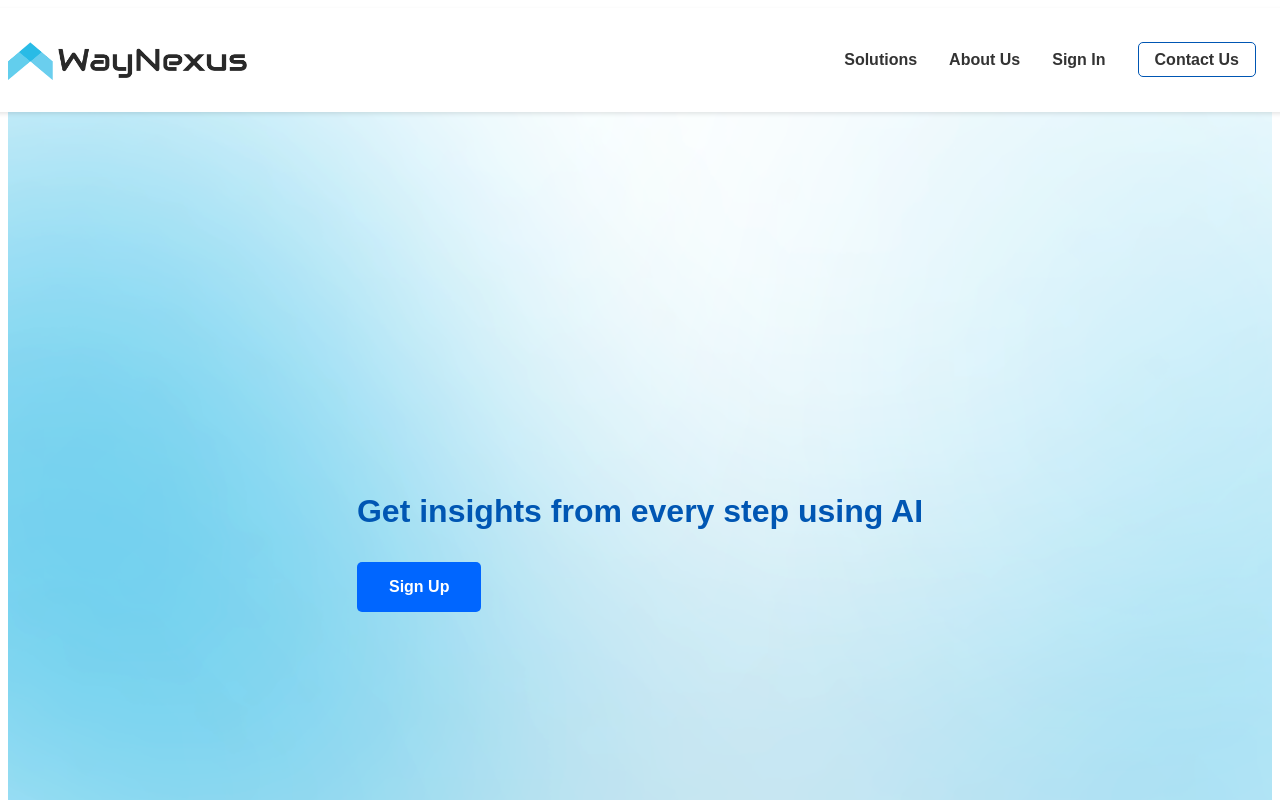
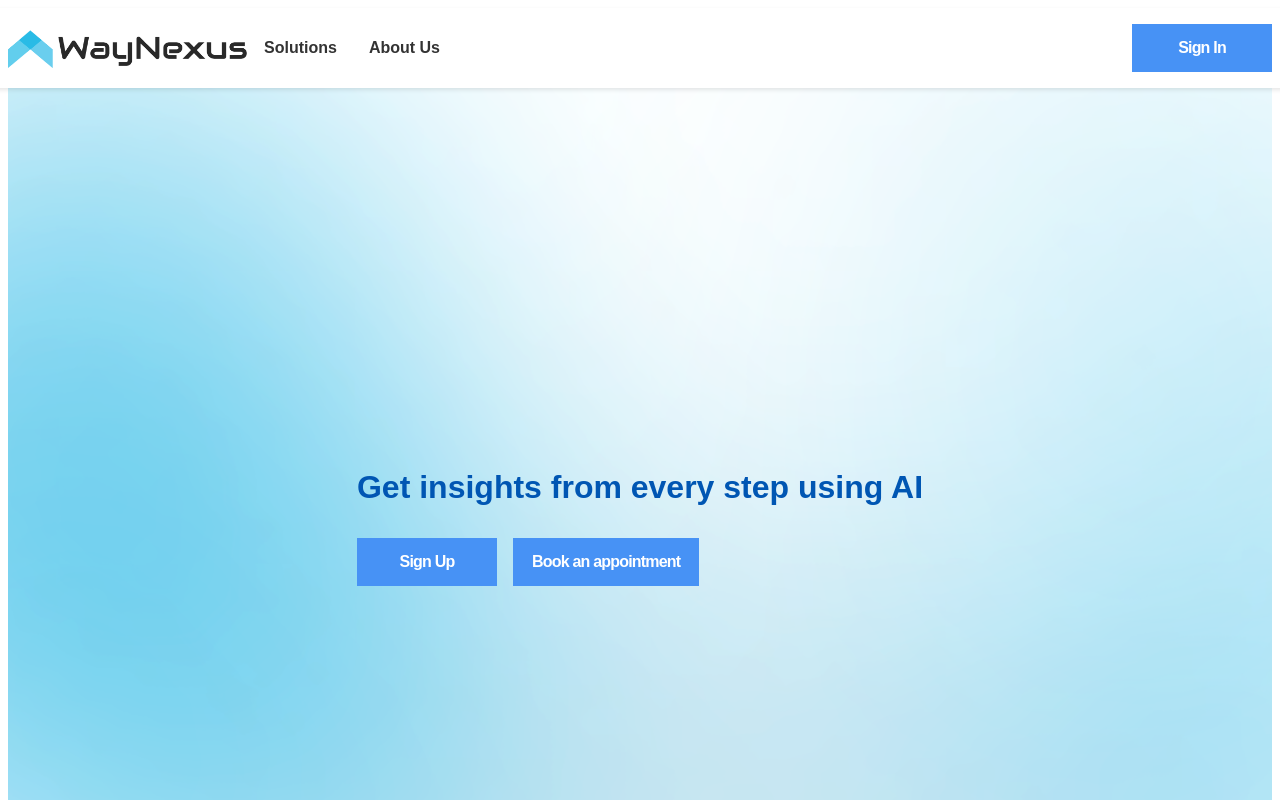
Before and after one commit to WayNexusOrganisation/webapp, a Next.js app: page / in a window 1280 px wide. Shown: the top 800 px of the page. Built offline with nearby package versions, Linux system fonts and the light colour scheme.

Commit message:
updated features

```diff
--- a/pages/index.js
+++ b/pages/index.js
@@ -26,9 +26,9 @@ export default function Home() {
       </Head>
 
       <nav className={styles.navbar}>
+  <div className={styles.leftContent}>
     <Image src="/images/Group 283.png" alt="WayNexus Logo" width={240} height={40} />
     <div className={styles.navLinks}>
-        {/* Wrap the Solutions link and the dropdown content in a div with the navItem class */}
       <div className={styles.navItem}>
         <a href="#solutions" className={styles.navLink}>Solutions</a>
         <div className={styles.dropdownContent}>
@@ -38,28 +38,27 @@ export default function Home() {
           <a href="#optimise">Optimise</a>
         </div>
       </div>
-    {/* Wrap the About Us link and the dropdown content in a div with the navItem class */}
       <div className={styles.navItem}>
         <a href="#about" className={styles.navLink}>About Us</a>
         <div className={styles.dropdownContent}>
           <a href="#about">Learn More</a>
-        <a href="#team">Join Us</a>
+          <a href="#team">Team</a>
         </div>
       </div>
-
-    <a href="/signin" className={styles.navLink}>Sign In</a>
-    <a href="#contact" className={styles.contactUs}>Contact Us</a>
+    </div>
+  </div>
+  <div className={styles.button_7}>
+    <a href="/signin"><button className={styles.button}>Sign In</button></a>
   </div>
 </nav>
-
-
       <main className={styles.main}>
         <h1 className={styles.title}>
           Get insights from every step using AI
         </h1>
 
-        <div className={styles.ctaButtons}>
+        <div className={styles.button_7}>
           <a href="/sign_up"> <button className={styles.button}>Sign Up</button></a>
+          <a href="/book-an-appointment"> <button className={styles.button}>Book an appointment</button></a>
         </div>
       </main>
 
--- a/styles/Home.module.css
+++ b/styles/Home.module.css
@@ -22,16 +22,21 @@
   font-family: Arial, sans-serif;
   animation: backgroundSlide 10s ease-in-out infinite;
 }
-
-
 .navbar {
   display: flex;
   justify-content: space-between;
   align-items: center;
   width: 100%;
-  padding: 2rem 9rem; /* Adjust padding to match the spacing in your design */
+  padding: 1rem 9rem; /* Adjust padding to match the spacing in your design */
   background-color: #ffffff; /* Adjust the navbar background color if needed */
   box-shadow: 0 2px 4px rgba(0, 0, 0, 0.1); /* This adds a subtle shadow to the navbar */
+}
+
+.leftContent {
+  /* This class is for your left-aligned content */
+  display: flex;
+  align-items: center;
+  /* Add any additional styles for this content here */
 }
 
 .navLinks a {
@@ -99,26 +104,89 @@
   background-color: #e8e8e8; /* Slightly darken the item on hover */
 }
 
-.ctaButtons {
+  .button_7{
     display: flex;
     gap: 1rem; /* Adjust the gap between buttons to match your design */
   }
 
-.ctaButtons button {
-  padding: 1rem 2rem;
-  border: none;
-  border-radius: 5px;
+  .button_7 button {
+
+      align-items: center;
+      background-color: #4792F5;
+      border: 2px solid #4792F5;
+      box-sizing: border-box;
+      color: #fff;
       cursor: pointer;
-  font-size: 1rem;
-  font-weight: bold;
-  color: #ffffff;
-  background-color: #0066ff;
-  transition: background-color 0.3s ease;
+      display: inline-flex;
+      fill: #000;
+      font-size: 16px;
+      font-weight: 600;
+      height: 48px;
+      justify-content: center;
+      letter-spacing: -.8px;
+      line-height: 24px;
+      min-width: 140px;
+      outline: 0;
+      padding: 0 17px;
+      text-align: center;
+      text-decoration: none;
+      transition: all .3s;
+      user-select: none;
+      -webkit-user-select: none;
+      touch-action: manipulation;
     }
 
-.ctaButtons button:hover {
-  background-color: #0056b3; /* Adjust the hover color to match your design */
+    .button:focus {
+      color: #171e29;
     }
+
+    .button:hover {
+      background-color: #07101C;
+      border-color: #07101C;
+      fill: #07101C;
+    }
+
+    .button:active {
+      background-color: #3385ff;
+      border-color: #3385ff;
+      fill: #06f;
+    }
+
+    @media (min-width: 768px) {
+      .button-58 {
+        min-width: 170px;
+      }
+    }
+    .topbarButtons {
+      display: flex;
+      gap: 1rem; /* Adjust the gap between buttons to match your design */
+    }
+    .topbarButtons button {
+      align-items: center;
+        background-color: #06f;
+        border: 2px solid #06f;
+        box-sizing: border-box;
+        color: #fff;
+        cursor: pointer;
+        display: inline-flex;
+        fill: #000;
+        font-size: 16px;
+        font-weight: 600;
+        height: 48px;
+        justify-content: center;
+        letter-spacing: -.8px;
+        line-height: 24px;
+        min-width: 140px;
+        outline: 0;
+        padding: 0 17px;
+        text-align: center;
+        text-decoration: none;
+        transition: all .3s;
+        user-select: none;
+        -webkit-user-select: none;
+        touch-action: manipulation;
+    }
+
 
 .footer {
   display: flex;
@@ -139,48 +207,3 @@
 .socialMediaIcons {
   /* Add styles for your social media icons here */
 }
-
-.button_7{
-  display: flex;
-  padding: 1rem;
-}
-
-.button_7 button {
-  background-color: #0095ff;
-  border: 1px solid transparent;
-  border-radius: 3px;
-  box-shadow: rgba(255, 255, 255, .4) 0 1px 0 0 inset;
-  box-sizing: border-box;
-  color: #fff;
-  cursor: pointer;
-  display: inline-block;
-  font-family: -apple-system,system-ui,"Segoe UI","Liberation Sans",sans-serif;
-  font-size: 13px;
-  font-weight: 400;
-  line-height: 1.15385;
-  margin: 0;
-  outline: none;
-  padding: 8px .8em;
-  position: relative;
-  text-align: center;
-  text-decoration: none;
-  user-select: none;
-  -webkit-user-select: none;
-  touch-action: manipulation;
-  vertical-align: baseline;
-  white-space: nowrap;
-}
-
-.button_7 button:hover,
-.button_7 button:focus {
-  background-color: #07c;
-}
-
-.button_7 button:focus {
-  box-shadow: 0 0 0 4px rgba(0, 149, 255, .15);
-}
-
-.button_7 button1:active {
-  background-color: #0064bd;
-  box-shadow: none;
-}
```
Also changed, not shown: pages/book-an-appointment.js (added, +24 -0 lines), styles/book_an_appointment.module.css (added, +52 -0 lines). Lines whose indentation alone changed are shown as unchanged.
